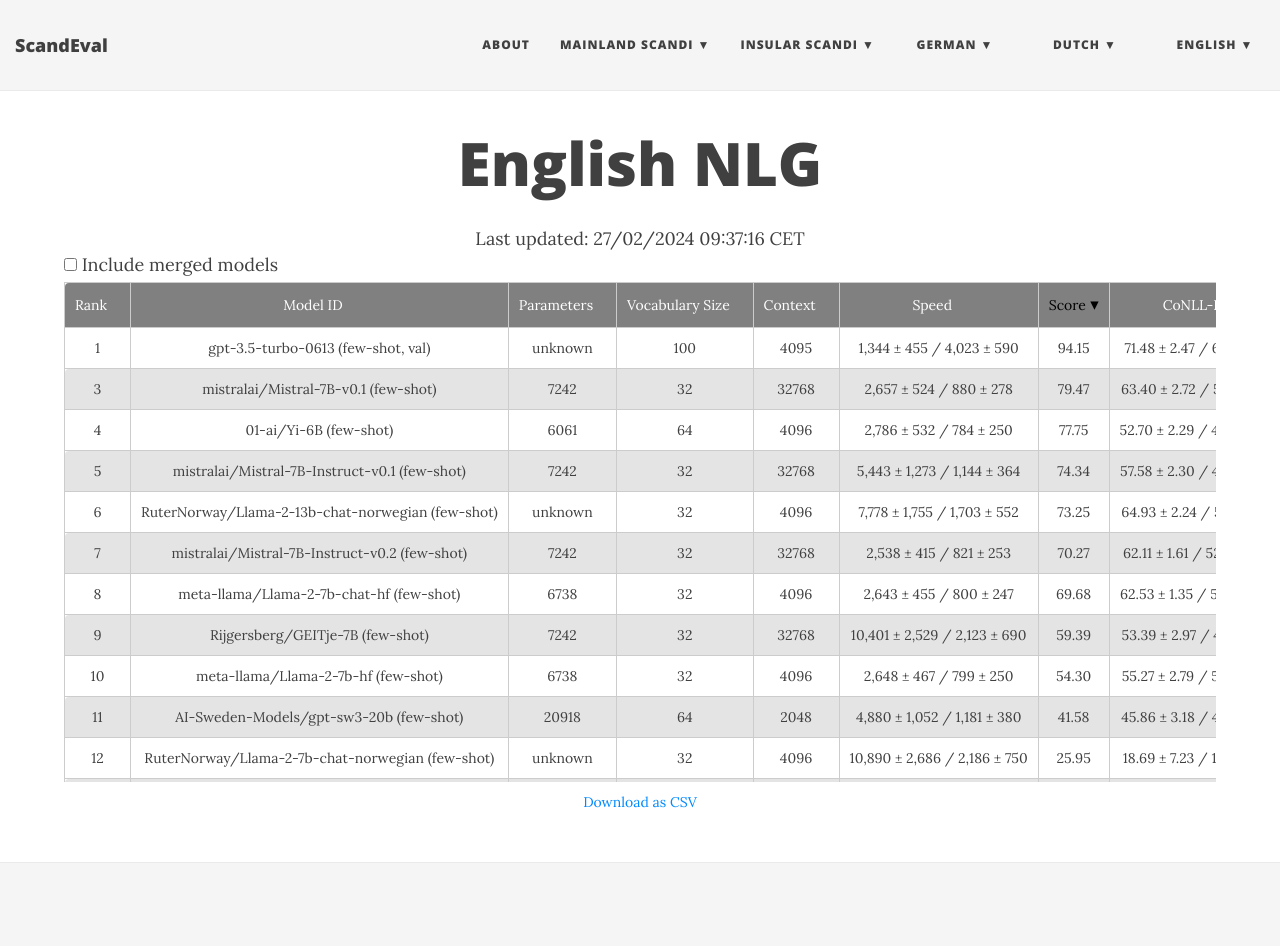
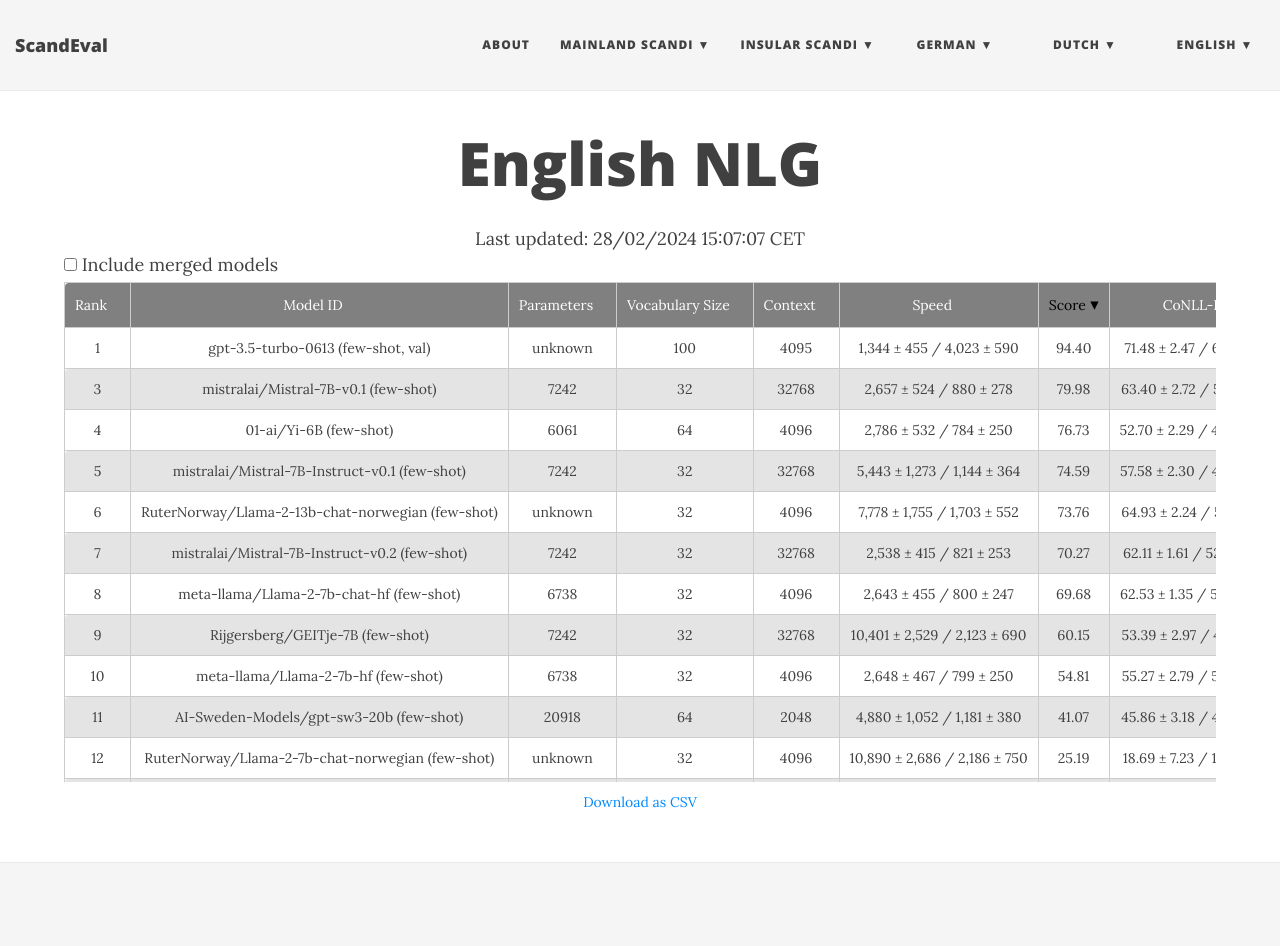
Before and after one commit to ScandEval/scandeval.github.io, a Jekyll site: the page built from english-nlg.md, in a window 1280 px wide and 1048 px high. Shown: the top 946 px of the window. Built offline with Jekyll 4.4.1, drawn with Linux system fonts in a browser that asks for light colours; nearby versions of some CDN libraries.

Commit message:
feat: Update summarisation results

```diff
--- a/english-nlg.md
+++ b/english-nlg.md
@@ -3,7 +3,7 @@
 title: English NLG
 ---
 
-<center>Last updated: 27/02/2024 09:37:16 CET</center>
+<center>Last updated: 28/02/2024 15:07:07 CET</center>
 
 <div class="blocked centered">
   <input type="checkbox" id="merged-models-checkbox">
@@ -40,7 +40,7 @@
    <td class="vocabulary_size">100</td> <!-- Size of the model's vocabulary -->
    <td class="max_sequence_length">4095</td> <!-- Maximum sequence length of the model-->
    <td class="speed">1,344 ± 455 / 4,023 ± 590</td> <!-- Model inference speed -->
-   <td class="score">94.15</td> <!-- ScandEval score -->
+   <td class="score">94.40</td> <!-- ScandEval score -->
    <td class="en ner">71.48 ± 2.47 / 69.71 ± 1.59</td> <!-- CoNLL-en -->
    <td class="en sent">66.41 ± 2.66 / 68.72 ± 1.87</td> <!-- SST5 -->
    <td class="en la">41.43 ± 2.57 / 70.34 ± 1.35</td> <!-- ScaLA-en -->
@@ -72,7 +72,7 @@
    <td class="vocabulary_size">32</td> <!-- Size of the model's vocabulary -->
    <td class="max_sequence_length">32768</td> <!-- Maximum sequence length of the model-->
    <td class="speed">2,657 ± 524 / 880 ± 278</td> <!-- Model inference speed -->
-   <td class="score">79.47</td> <!-- ScandEval score -->
+   <td class="score">79.98</td> <!-- ScandEval score -->
    <td class="en ner">63.40 ± 2.72 / 56.92 ± 2.17</td> <!-- CoNLL-en -->
    <td class="en sent">68.17 ± 1.33 / 70.74 ± 0.93</td> <!-- SST5 -->
    <td class="en la">30.92 ± 4.81 / 63.79 ± 4.42</td> <!-- ScaLA-en -->
@@ -88,12 +88,12 @@
    <td class="vocabulary_size">64</td> <!-- Size of the model's vocabulary -->
    <td class="max_sequence_length">4096</td> <!-- Maximum sequence length of the model-->
    <td class="speed">2,786 ± 532 / 784 ± 250</td> <!-- Model inference speed -->
-   <td class="score">77.75</td> <!-- ScandEval score -->
+   <td class="score">76.73</td> <!-- ScandEval score -->
    <td class="en ner">52.70 ± 2.29 / 48.83 ± 2.24</td> <!-- CoNLL-en -->
    <td class="en sent">68.66 ± 0.92 / 58.34 ± 0.37</td> <!-- SST5 -->
    <td class="en la">25.29 ± 4.29 / 54.31 ± 5.45</td> <!-- ScaLA-en -->
    <td class="en qa">75.83 ± 1.81 / 85.86 ± 1.01</td> <!-- SQuAD -->
-   <td class="en summ">67.65 ± 0.23 / 23.26 ± 0.29</td> <!-- CNN-DailyMail -->
+   <td class="en summ">64.51 ± 0.30 / 18.84 ± 0.32</td> <!-- CNN-DailyMail -->
    <td class="en know">50.89 ± 0.77 / 63.01 ± 0.60</td> <!-- MMLU -->
    <td class="en reason">68.29 ± 0.74 / 75.90 ± 0.62</td> <!-- HellaSwag -->
   </tr>
@@ -104,7 +104,7 @@
    <td class="vocabulary_size">32</td> <!-- Size of the model's vocabulary -->
    <td class="max_sequence_length">32768</td> <!-- Maximum sequence length of the model-->
    <td class="speed">5,443 ± 1,273 / 1,144 ± 364</td> <!-- Model inference speed -->
-   <td class="score">74.34</td> <!-- ScandEval score -->
+   <td class="score">74.59</td> <!-- ScandEval score -->
    <td class="en ner">57.58 ± 2.30 / 47.94 ± 2.89</td> <!-- CoNLL-en -->
    <td class="en sent">61.44 ± 2.02 / 69.47 ± 0.98</td> <!-- SST5 -->
    <td class="en la">34.92 ± 2.40 / 66.67 ± 1.41</td> <!-- ScaLA-en -->
@@ -120,7 +120,7 @@
    <td class="vocabulary_size">32</td> <!-- Size of the model's vocabulary -->
    <td class="max_sequence_length">4096</td> <!-- Maximum sequence length of the model-->
    <td class="speed">7,778 ± 1,755 / 1,703 ± 552</td> <!-- Model inference speed -->
-   <td class="score">73.25</td> <!-- ScandEval score -->
+   <td class="score">73.76</td> <!-- ScandEval score -->
    <td class="en ner">64.93 ± 2.24 / 57.95 ± 1.24</td> <!-- CoNLL-en -->
    <td class="en sent">64.14 ± 1.61 / 68.00 ± 1.67</td> <!-- SST5 -->
    <td class="en la">28.08 ± 3.86 / 62.71 ± 2.98</td> <!-- ScaLA-en -->
@@ -168,7 +168,7 @@
    <td class="vocabulary_size">32</td> <!-- Size of the model's vocabulary -->
    <td class="max_sequence_length">32768</td> <!-- Maximum sequence length of the model-->
    <td class="speed">10,401 ± 2,529 / 2,123 ± 690</td> <!-- Model inference speed -->
-   <td class="score">59.39</td> <!-- ScandEval score -->
+   <td class="score">60.15</td> <!-- ScandEval score -->
    <td class="en ner">53.39 ± 2.97 / 47.76 ± 2.67</td> <!-- CoNLL-en -->
    <td class="en sent">65.21 ± 1.35 / 65.73 ± 1.61</td> <!-- SST5 -->
    <td class="en la">12.63 ± 2.60 / 50.10 ± 3.87</td> <!-- ScaLA-en -->
@@ -184,7 +184,7 @@
    <td class="vocabulary_size">32</td> <!-- Size of the model's vocabulary -->
    <td class="max_sequence_length">4096</td> <!-- Maximum sequence length of the model-->
    <td class="speed">2,648 ± 467 / 799 ± 250</td> <!-- Model inference speed -->
-   <td class="score">54.30</td> <!-- ScandEval score -->
+   <td class="score">54.81</td> <!-- ScandEval score -->
    <td class="en ner">55.27 ± 2.79 / 50.25 ± 2.12</td> <!-- CoNLL-en -->
    <td class="en sent">65.16 ± 1.21 / 66.86 ± 1.32</td> <!-- SST5 -->
    <td class="en la">20.43 ± 3.69 / 55.98 ± 4.88</td> <!-- ScaLA-en -->
@@ -200,7 +200,7 @@
    <td class="vocabulary_size">64</td> <!-- Size of the model's vocabulary -->
    <td class="max_sequence_length">2048</td> <!-- Maximum sequence length of the model-->
    <td class="speed">4,880 ± 1,052 / 1,181 ± 380</td> <!-- Model inference speed -->
-   <td class="score">41.58</td> <!-- ScandEval score -->
+   <td class="score">41.07</td> <!-- ScandEval score -->
    <td class="en ner">45.86 ± 3.18 / 40.23 ± 2.41</td> <!-- CoNLL-en -->
    <td class="en sent">62.08 ± 3.29 / 55.11 ± 1.68</td> <!-- SST5 -->
    <td class="en la">6.62 ± 2.43 / 48.79 ± 3.77</td> <!-- ScaLA-en -->
@@ -216,7 +216,7 @@
    <td class="vocabulary_size">32</td> <!-- Size of the model's vocabulary -->
    <td class="max_sequence_length">4096</td> <!-- Maximum sequence length of the model-->
    <td class="speed">10,890 ± 2,686 / 2,186 ± 750</td> <!-- Model inference speed -->
-   <td class="score">25.95</td> <!-- ScandEval score -->
+   <td class="score">25.19</td> <!-- ScandEval score -->
    <td class="en ner">18.69 ± 7.23 / 18.50 ± 6.51</td> <!-- CoNLL-en -->
    <td class="en sent">21.95 ± 6.30 / 33.38 ± 4.79</td> <!-- SST5 -->
    <td class="en la">0.01 ± 1.91 / 39.40 ± 3.94</td> <!-- ScaLA-en -->
@@ -232,7 +232,7 @@
    <td class="vocabulary_size">32</td> <!-- Size of the model's vocabulary -->
    <td class="max_sequence_length">512</td> <!-- Maximum sequence length of the model-->
    <td class="speed">9,757 ± 2,047 / 2,200 ± 705</td> <!-- Model inference speed -->
-   <td class="score">16.04</td> <!-- ScandEval score -->
+   <td class="score">15.27</td> <!-- ScandEval score -->
    <td class="en ner">0.00 ± 0.00 / 0.00 ± 0.00</td> <!-- CoNLL-en -->
    <td class="en sent">0.00 ± 0.00 / 19.61 ± 0.22</td> <!-- SST5 -->
    <td class="en la">0.41 ± 0.55 / 33.46 ± 0.37</td> <!-- ScaLA-en -->
@@ -248,7 +248,7 @@
    <td class="vocabulary_size">100</td> <!-- Size of the model's vocabulary -->
    <td class="max_sequence_length">1024</td> <!-- Maximum sequence length of the model-->
    <td class="speed">13,551 ± 4,259 / 2,563 ± 838</td> <!-- Model inference speed -->
-   <td class="score">15.43</td> <!-- ScandEval score -->
+   <td class="score">15.17</td> <!-- ScandEval score -->
    <td class="en ner">1.55 ± 1.98 / 1.45 ± 1.82</td> <!-- CoNLL-en -->
    <td class="en sent">3.71 ± 3.16 / 22.09 ± 2.08</td> <!-- SST5 -->
    <td class="en la">-0.42 ± 1.56 / 40.58 ± 3.74</td> <!-- ScaLA-en -->
--- a/mainland-scandinavian-nlg.csv
+++ b/mainland-scandinavian-nlg.csv
@@ -29,7 +29,7 @@
 27,mistralai/Mistral-7B-Instruct-v0.1 (few-shot),7242.0,32,32768,5443,60.97,64.29,71.43,50,76.47,75.0,43.75,38.46,43.75,66.67,53.33,71.43,66.67,63.64,62.5,78.57,56.25,46.67,57.14,72.73,50,76.92,55.56,53.33,50.0,60.29,63.24,59.38,37.93,44.49,14.09,51.42,65.97,45.07,35.36,14.85,50.08,51.27,43.65,62.42,14.09,8.28,37.31,20.44,15.87,45.01,73.33,11.59,52.05,63.09,24.03,15.37
 28,neph1/bellman-7b-mistral-instruct-v0.2 (few-shot),7242.0,32,32768,2518,58.81,78.57,78.57,60,64.71,66.67,37.5,38.46,37.5,80.0,66.67,64.29,66.67,63.64,62.5,57.14,50.0,33.33,71.43,45.45,60,69.23,66.67,46.67,43.75,60.57,58.26,57.6,46.11,47.58,18.41,46.93,65.87,41.77,35.86,11.59,57.01,56.77,38.81,62.12,14.16,9.29,25.79,17.08,10.52,54.38,55.84,16.05,48.44,64.9,22.36,12.52
 29,meta-llama/Llama-2-7b-chat-hf (few-shot),6738.0,32,4096,2643,57.03,64.29,71.43,40,82.35,75.0,31.25,38.46,37.5,60.0,53.33,71.43,75.0,36.36,50.0,71.43,43.75,40.0,50.0,54.55,40,84.62,77.78,40.0,43.75,57.92,57.35,55.81,35.44,44.88,9.74,55.0,66.25,32.17,35.74,11.32,44.99,49.09,41.56,63.6,3.04,4.03,33.76,14.81,12.69,39.72,66.18,6.74,54.07,65.91,17.73,12.85
-30,01-ai/Yi-6B (few-shot),6061.0,64,4096,2786,55.03,57.14,21.43,30,82.35,58.33,31.25,38.46,43.75,60.0,46.67,64.29,66.67,27.27,37.5,85.71,62.5,46.67,57.14,72.73,30,84.62,55.56,60.0,56.25,46.84,58.79,59.47,35.08,4.0,3.68,55.0,64.37,34.07,33.75,13.61,43.44,46.33,38.96,61.98,0.75,1.04,40.33,23.14,16.5,46.69,75.39,2.91,55.05,62.95,25.28,19.2
+30,01-ai/Yi-6B (few-shot),6061.0,64,4096,2786,55.03,57.14,21.43,30,82.35,58.33,31.25,38.46,43.75,60.0,46.67,64.29,66.67,27.27,37.5,85.71,62.5,46.67,57.14,72.73,30,84.62,55.56,60.0,56.25,46.84,58.79,59.47,35.08,4.0,3.68,55.0,64.37,34.07,33.75,13.61,43.44,46.33,38.96,61.98,0.75,1.04,40.33,23.14,16.5,46.69,75.39,2.91,55.05,62.7,25.28,19.2
 31,"merge-crew/da-sv-dare-ties-density-0.3 (few-shot, val)",7242.0,32,32768,2461,54.87,50.0,85.71,40,76.47,66.67,43.75,38.46,31.25,53.33,46.67,71.43,66.67,63.64,50.0,78.57,37.5,20.0,42.86,72.73,50,76.92,66.67,33.33,37.5,55.89,54.43,54.29,30.16,48.49,5.52,52.44,65.67,43.57,35.6,6.76,35.98,47.39,38.98,61.99,11.54,5.2,37.54,10.4,2.52,32.37,75.33,12.73,53.05,64.74,15.6,9.81
 32,meta-llama/Llama-2-7b-hf (few-shot),6738.0,32,4096,2648,50.28,57.14,71.43,20,64.71,66.67,25.0,38.46,31.25,60.0,40.0,71.43,66.67,18.18,25.0,42.86,43.75,26.67,57.14,100.0,40,61.54,66.67,33.33,31.25,48.99,46.14,55.7,31.77,43.91,0.31,45.42,65.66,20.18,35.69,7.93,42.13,43.8,41.74,62.3,0.0,0.02,18.67,14.48,6.49,44.11,79.05,7.34,43.42,64.63,15.65,8.74
 33,norallm/normistral-7b-warm (few-shot),7248.0,33,2048,3175,46.84,64.29,64.29,30,70.59,66.67,12.5,15.38,18.75,60.0,46.67,42.86,75.0,36.36,50.0,85.71,18.75,13.33,64.29,81.82,30,69.23,38.89,20.0,18.75,46.93,47.45,46.14,37.8,40.51,3.35,49.08,65.8,-0.9,3.61,0.4,42.29,46.29,27.05,62.81,1.63,2.57,39.18,1.5,-0.05,48.78,76.09,2.53,48.93,57.49,1.28,1.27
```
Also changed, not shown: dutch-nlg.csv (+15 -15 lines), dutch-nlg.md (+30 -30 lines), english-nlg.csv (+11 -11 lines), mainland-scandinavian-nlg.md (+2 -2 lines).
